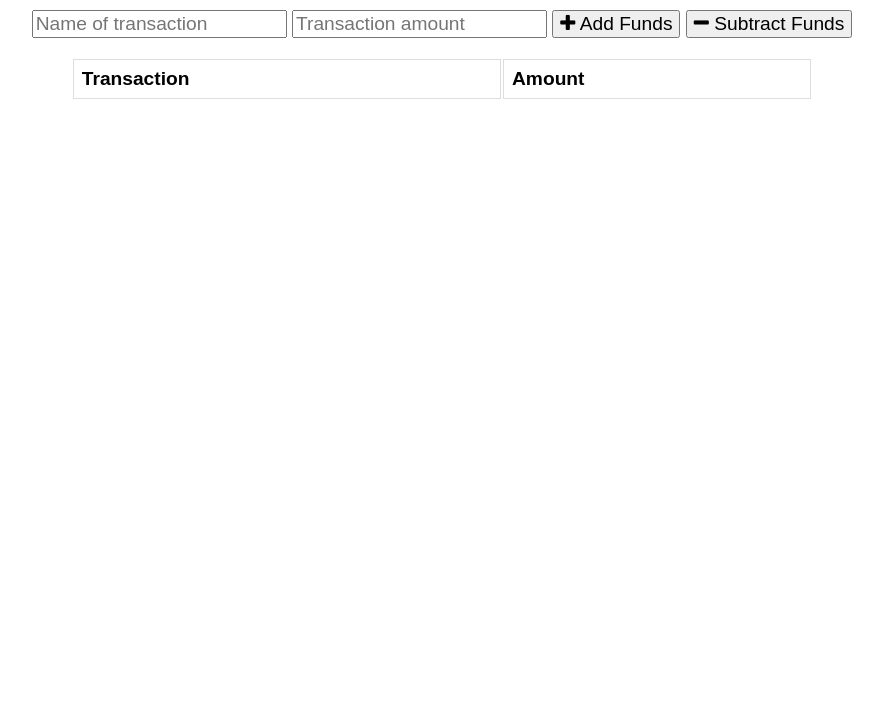
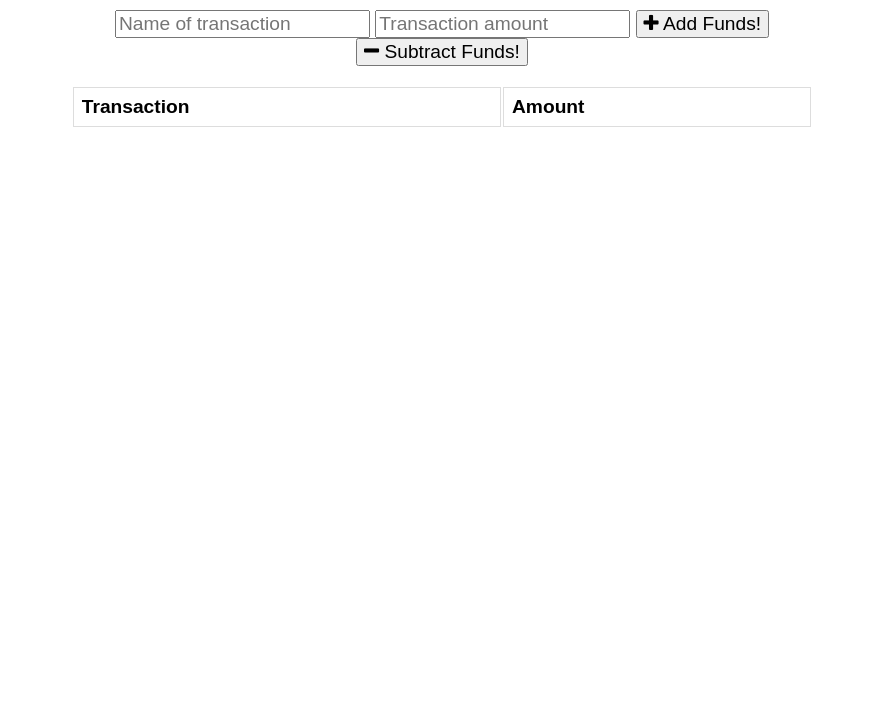
Before and after one commit to Sand-ito/progressive-budget, a website: page public/index.html in a window 1280 px wide. Shown: the part 72-800 px from the top of the page, without its empty margins (198-1081 px from the left). Drawn offline with nearby package versions, Linux system fonts and the light colour scheme; no server answers.

Commit message:
added text flare

```diff
--- a/public/index.html
+++ b/public/index.html
@@ -23,8 +23,8 @@
     <div class="form">
       <input type="text" id="t-name" placeholder="Name of transaction" />
       <input type="number" min="0" id="t-amount" placeholder="Transaction amount" />
-      <button id="add-btn"><i class="fa fa-plus buttons"></i> Add Funds</button>
-      <button id="sub-btn"><i class="fa fa-minus"></i> Subtract Funds</button>
+      <button id="add-btn"><i class="fa fa-plus buttons"></i> Add Funds!</button>
+      <button id="sub-btn"><i class="fa fa-minus"></i> Subtract Funds!</button>
       <p class="error"></p>
     </div>
 
```
